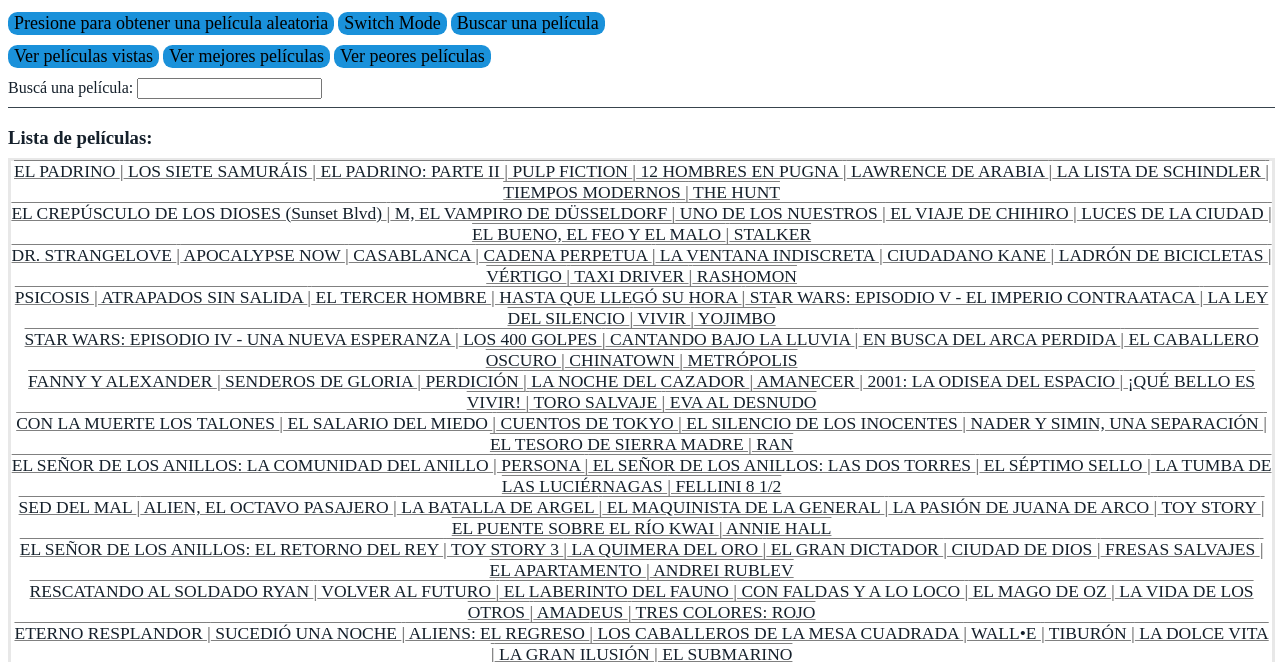
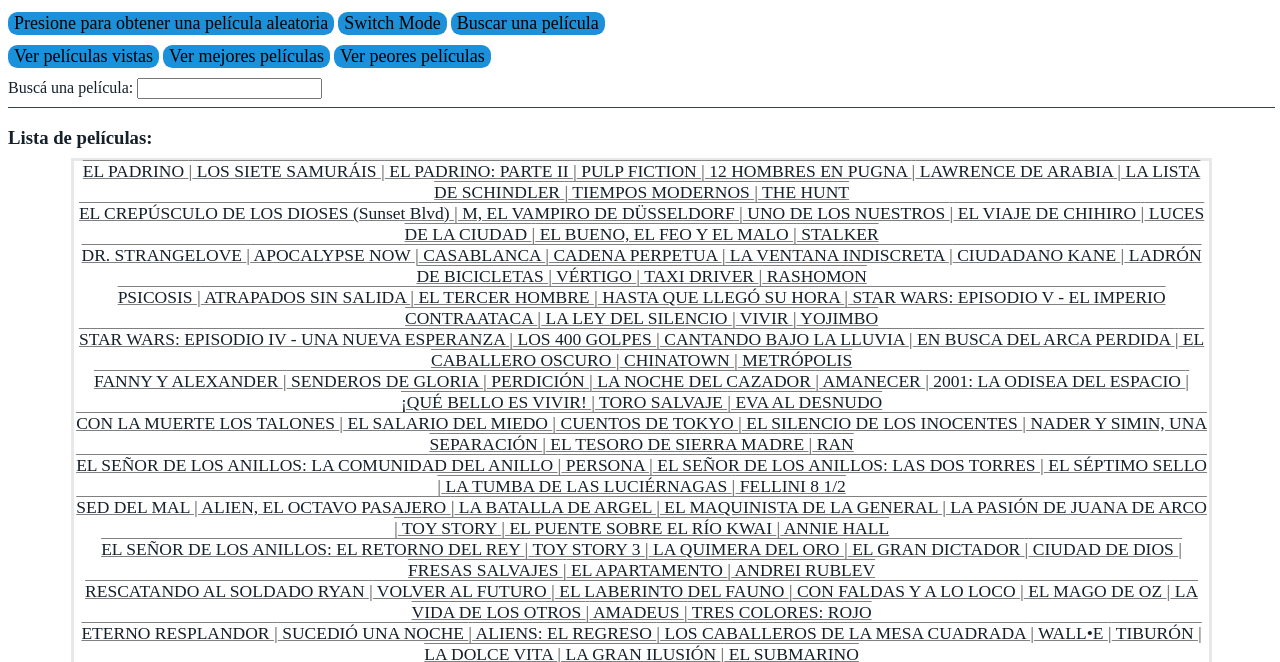
Before and after one commit to MarcosLaporte/CARTELERA-1000-PELICULAS, a plain HTML site: page Cartelera.html in a window 1280 px wide. Shown: the part 123-785 px from the top of the page. Drawn offline with nearby package versions, Linux system fonts and the light colour scheme.

Commit message:
Práctica

```diff
--- a/Cartelera.css
+++ b/Cartelera.css
@@ -42,4 +42,6 @@
 	text-align: center;
 	text-decoration: underline overline gray;
 	font-size: 17.5px;
+	margin-left: 5%;
+	margin-right: 5%;
 }
--- a/lista_pelis.js
+++ b/lista_pelis.js
@@ -999,7 +999,7 @@
 	"ZOMBI, EL REGRESO DE LOS MUERTOS VIVIENTES",
 	"CAPITÁN DE MAR Y GUERRA",
 	"LONE STAR",
-	"DRUGSTORE COWBOY",
+	"DRUGSTORE COWBOY"
 ];
 
 let SEEN = [
```
